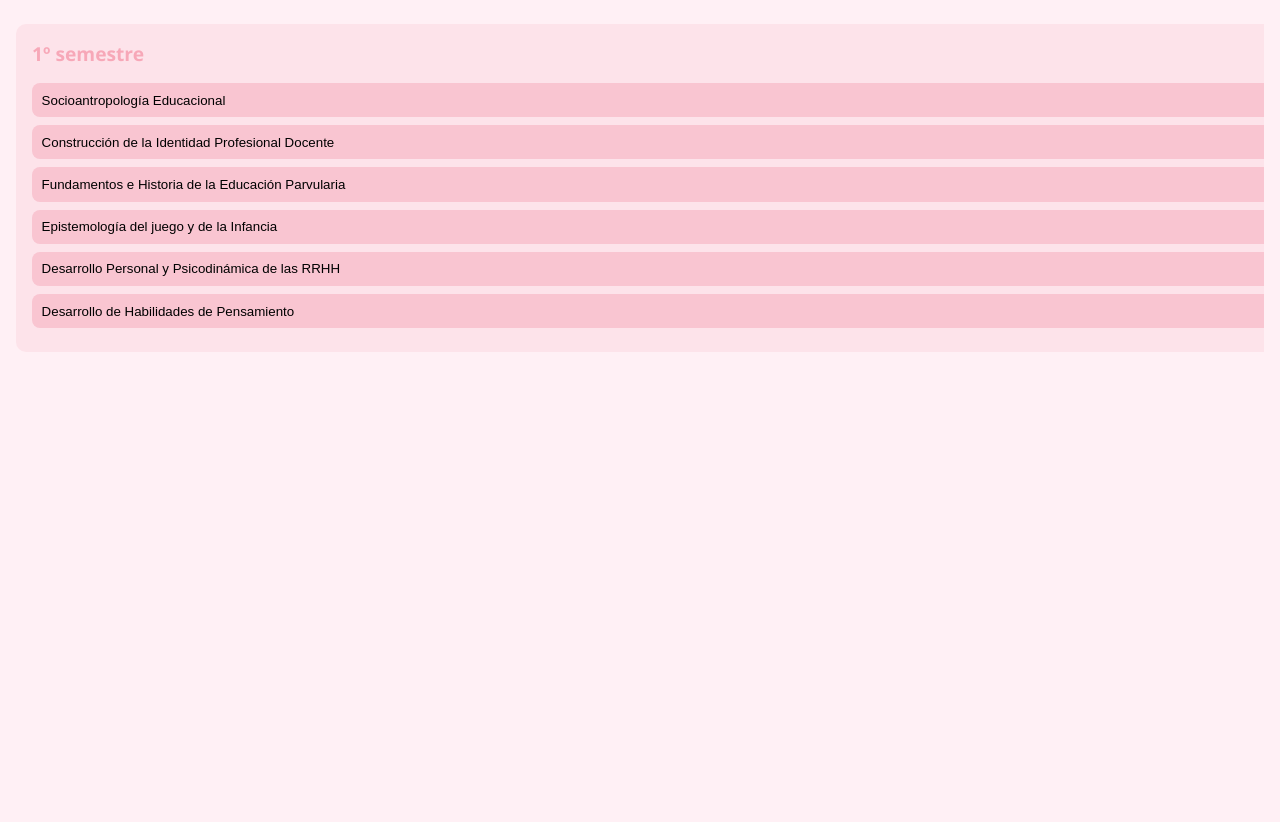
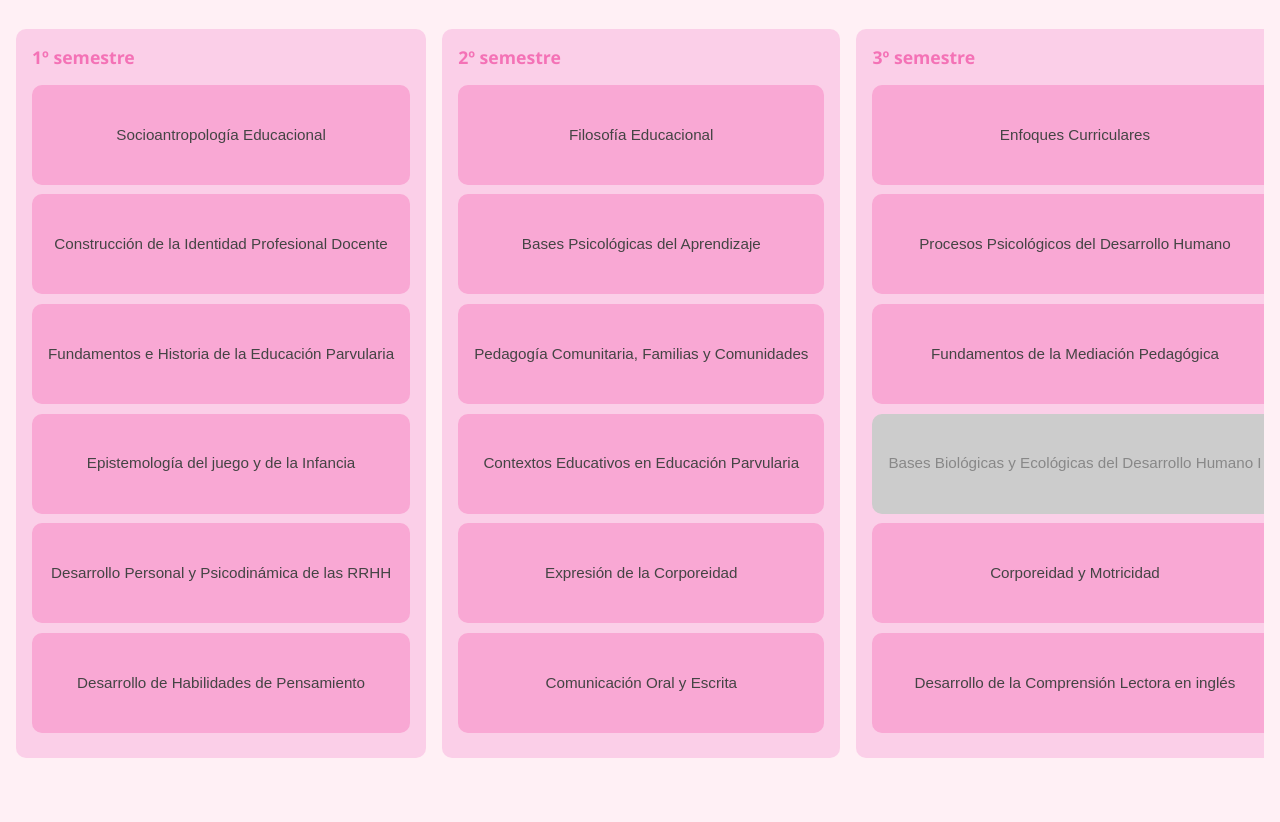
Before and after one commit to Michelle-444/-Malla-curricular-, a plain HTML site: page index.html in a window 1280 px wide. Shown: the part 89-911 px from the top of the page. Before the commit the page ends 800 px from the top, so only its background shows below. Drawn offline with Linux system fonts and the light colour scheme.

Commit message:
Update estilos.css

```diff
--- a/estilos.css
+++ b/estilos.css
@@ -1,13 +1,12 @@
-/* Paleta: rosa pastel, blanco, acento suave */
-
+/* Paleta moderna: rosado pastel + blanco */
 :root {
   --fondo: #fff0f5;
-  --rosa: #f9c5d1;
-  --rosado: #f7a8b8;
-  --rosado-suave: #fde3ea;
-  --texto: #333;
-  --aprobado: #a4d4ae;
-  --bloqueado: #e0e0e0;
+  --rosado: #fbcfe8;
+  --rosado-fuerte: #f9a8d4;
+  --rosado-hover: #f472b6;
+  --blanco: #ffffff;
+  --gris: #cccccc;
+  --texto: #444;
 }
 
 * {
@@ -19,8 +18,8 @@
 body {
   font-family: 'Segoe UI', sans-serif;
   background-color: var(--fondo);
+  padding: 1rem;
   color: var(--texto);
-  padding: 1rem;
 }
 
 header {
@@ -29,18 +28,20 @@ header {
 }
 
 h1 {
-  color: var(--rosado);
+  color: var(--rosado-hover);
+  font-size: 2rem;
+  margin-bottom: 0.3rem;
 }
 
 main {
   display: flex;
   overflow-x: auto;
   gap: 1rem;
-  padding-bottom: 2rem;
+  padding-bottom: 3rem;
 }
 
 .semestre {
-  background-color: var(--rosado-suave);
+  background-color: var(--rosado);
   padding: 1rem;
   border-radius: 10px;
   min-width: 250px;
@@ -48,52 +49,64 @@ main {
 }
 
 .semestre h2 {
-  font-size: 1.2rem;
+  font-size: 1.1rem;
+  color: var(--rosado-hover);
   margin-bottom: 1rem;
-  color: var(--rosado);
 }
 
+/* Botón cuadrado para cada ramo */
 .ramo {
-  background-color: var(--rosa);
+  background-color: var(--rosado-fuerte);
+  color: var(--texto);
   border: none;
-  padding: 0.6rem;
-  margin-bottom: 0.5rem;
-  border-radius: 8px;
+  border-radius: 10px;
+  padding: 1rem;
+  margin-bottom: 0.6rem;
+  cursor: pointer;
   width: 100%;
-  text-align: left;
-  cursor: pointer;
-  transition: background-color 0.3s ease;
+  height: 100px;
+  display: flex;
+  align-items: center;
+  justify-content: center;
+  text-align: center;
+  transition: all 0.3s ease;
+  font-size: 0.95rem;
+  line-height: 1.2;
 }
 
 .ramo:hover {
-  background-color: var(--rosado);
+  background-color: var(--rosado-hover);
+  color: white;
 }
 
+/* Estilo cuando se aprueba un ramo */
 .ramo.aprobado {
-  background-color: var(--aprobado);
+  background-color: var(--blanco);
+  color: #888;
   text-decoration: line-through;
-  color: #555;
+  font-style: italic;
 }
 
+/* Estilo cuando está bloqueado */
 .ramo.bloqueado {
-  background-color: var(--bloqueado);
+  background-color: var(--gris);
+  color: #888;
   cursor: not-allowed;
-  color: #888;
 }
 
+/* Mensaje emergente */
 #mensaje {
   position: fixed;
   bottom: 20px;
   left: 50%;
   transform: translateX(-50%);
-  background-color: var(--rosado);
+  background-color: var(--rosado-hover);
   color: white;
-  padding: 1rem;
+  padding: 1rem 1.5rem;
   border-radius: 8px;
-  box-shadow: 0 4px 8px rgba(0,0,0,0.1);
-  max-width: 300px;
-  text-align: center;
   display: none;
+  z-index: 999;
+  box-shadow: 0 6px 16px rgba(0,0,0,0.2);
 }
 
 #mensaje.visible {
```
